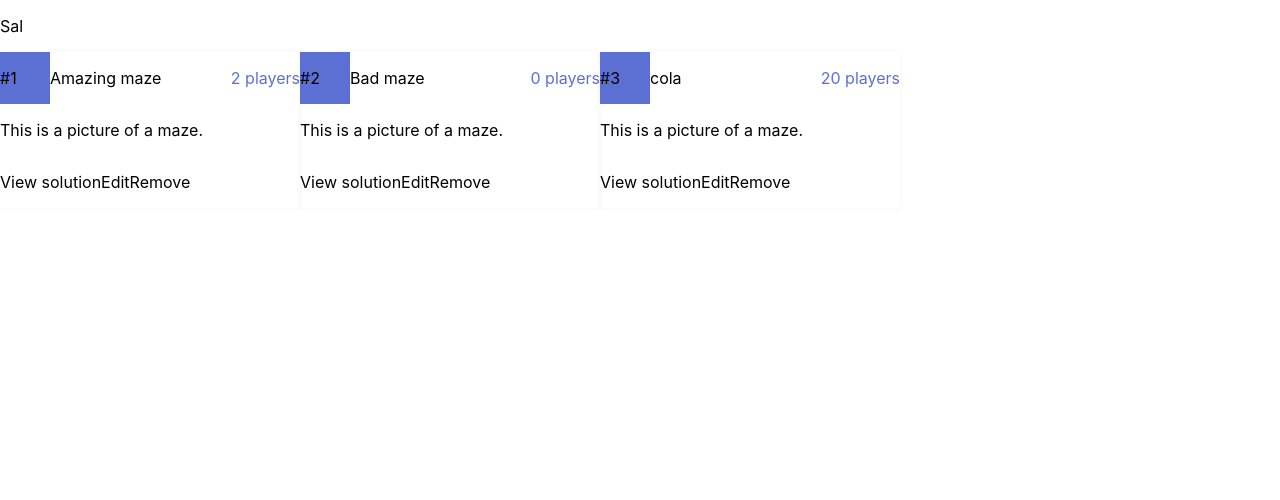
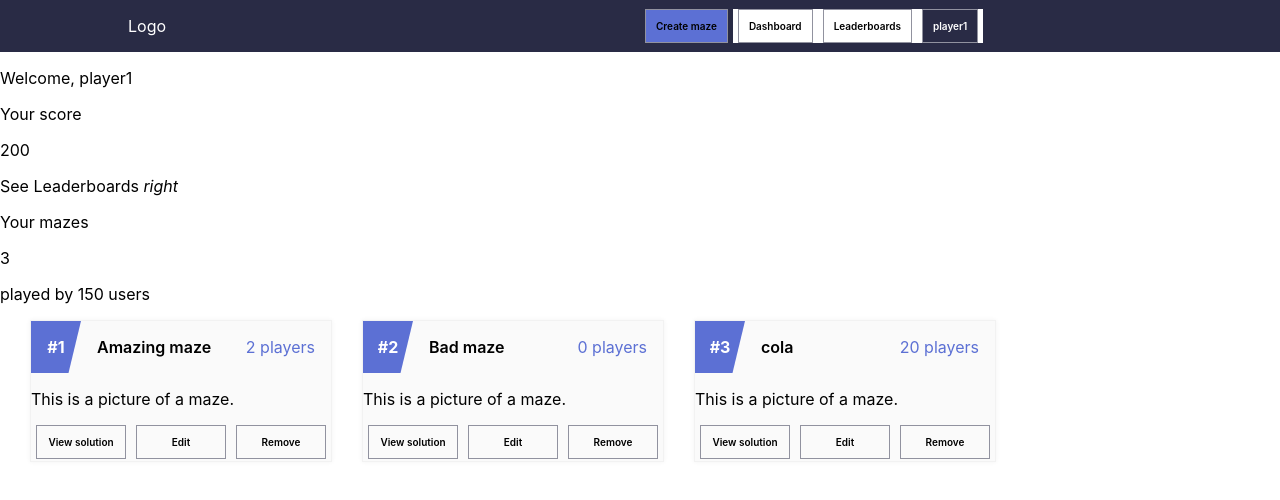
Before and after one commit to DorianPopa/aMAZEing, a React (Create React App) app in the folder amz-frontend/: page / in a window 1280 px wide. Shown: the top 500 px of the page. Built offline with nearby package versions, Linux system fonts and the light colour scheme.

Commit message:
work again

```diff
--- a/amz-frontend/src/App.js
+++ b/amz-frontend/src/App.js
@@ -3,9 +3,17 @@ import Dashboard from "./pages/Dashboard/Dashboard";
 import Config from "./config";
 
 function App() {
+  let state = {
+    player: {
+      name: "player1",
+      points: 200,
+      mazeCount: 3,
+      playedCount: 150,
+    },
+  };
   return (
     <div className="App">
-      <Dashboard data={Config.dummy[Config.currentUserID]} />
+      <Dashboard data={Config.dummy[Config.currentUserID]} player={state.player} />
     </div>
   );
 }
--- /dev/null
+++ b/amz-frontend/src/components/Button.js
@@ -0,0 +1,50 @@
+import React, { Component } from "react";
+import PropTypes from "prop-types";
+import "./Button.scss";
+import { ReactComponent as Edge } from "../assets/edge.svg";
+
+class Button extends Component {
+  constructor(props) {
+    super(props);
+    this.state = {};
+  }
+
+  getContent = () => {
+    return (
+      <div className={`inner ${this.props.color}`}>
+        {this.props.shape !== "shapeless" ? (
+          <div className="edge left">
+            <Edge />
+          </div>
+        ) : null}
+        <div className={`center ${this.props.color}`}>
+          {this.props.text !== "null" ? <p>{this.props.text}</p> : null}
+          {this.props.icon !== "null" ? <i className="material-icons">{this.props.icon}</i> : null}
+        </div>
+        {this.props.shape !== "shapeless" ? (
+          <div className="edge right">
+            <Edge />
+          </div>
+        ) : null}
+      </div>
+    );
+  };
+
+  render() {
+    return <div className={`${this.props.shape} myButton`}>{this.getContent()}</div>;
+  }
+}
+
+export default Button;
+
+Button.propTypes = {
+  color: PropTypes.string.isRequired,
+  shape: PropTypes.string,
+  icon: PropTypes.string,
+  text: PropTypes.string,
+};
+Button.defaultProps = {
+  icon: "null",
+  text: "null",
+  shape: "shapeless",
+};
--- /dev/null
+++ b/amz-frontend/src/components/Button.scss
@@ -0,0 +1,75 @@
+@import "../config.scss";
+.shapeless {
+  border: 1px solid #91929f;
+  margin-left: 5px;
+  margin-right: 5px;
+}
+.center > p {
+  font-size: 10px;
+  font-weight: 600;
+  //   text-align: center;
+  margin: 0;
+}
+// .shapeless.myButton {
+//   & > .inner > .center {
+//     display: flex;
+//     align-items: center;
+//     justify-content: center;
+//   }
+// }
+.inner {
+  display: flex;
+  align-items: center;
+  justify-content: center;
+  padding: 10px;
+  //   height: 50px;
+}
+.edge.right {
+  //   clip-path: polygon(0 0, 100% 0%, 75% 100%, 0% 100%);
+  width: 30px;
+  height: 100%;
+  transform: rotate(180deg);
+
+  & > svg {
+    height: 100%;
+    width: 100%;
+    object-fit: fill;
+  }
+}
+.edge.left {
+  //   clip-path: polygon(25% 0, 100% 0%, 100% 100%, 0% 100%);
+  width: 30px;
+  height: 100%;
+  margin-right: -1px;
+  & > svg {
+    height: 100%;
+    width: 100%;
+    object-fit: fill;
+  }
+}
+.shaped > .inner {
+  padding: 10px;
+  height: 100%;
+  & > .center {
+    display: flex;
+    align-items: center;
+    justify-content: center;
+    height: 100%;
+    padding: 20px;
+    & > p {
+      height: 100%;
+      width: 100%;
+      text-align: center;
+      margin: 0;
+    }
+  }
+}
+.blue {
+  background-color: $colorPrimary;
+}
+.purple {
+  background-color: $colorSecondary;
+  p {
+    color: white;
+  }
+}
--- /dev/null
+++ b/amz-frontend/src/components/DashNavBar.js
@@ -0,0 +1,30 @@
+import React, { Component } from "react";
+import Button from "./Button";
+import "./DashNavBar.scss";
+
+class DashNavBar extends Component {
+  constructor(props) {
+    super(props);
+    this.state = {};
+  }
+
+  render() {
+    return (
+      <div className="navbar">
+        <div className="logo">
+          <p>Logo</p>
+        </div>
+        <div className="buttons">
+          <Button color="blue" text="Create maze" shape="shapeless" />
+          <div className="pages">
+            <Button color="white" text="Dashboard" shape="shapeless" />
+            <Button color="white" text="Leaderboards" shape="shapeless" />
+            <Button color="purple" text="player1" shape="shapeless" />
+          </div>
+        </div>
+      </div>
+    );
+  }
+}
+
+export default DashNavBar;
--- /dev/null
+++ b/amz-frontend/src/components/DashNavBar.scss
@@ -0,0 +1,25 @@
+@import "../config.scss";
+
+.navbar {
+  display: flex;
+  flex-direction: row;
+  background-color: $colorSecondary;
+  align-items: center;
+  justify-content: center;
+  & > .logo {
+    flex: 1;
+    margin-left: 10%;
+    color: white;
+  }
+  & > .buttons {
+    display: flex;
+    flex: 1;
+
+    margin-right: 10%;
+
+    & > .pages {
+      display: flex;
+      background-color: white;
+    }
+  }
+}
--- a/amz-frontend/src/components/Maze/Card.js
+++ b/amz-frontend/src/components/Maze/Card.js
@@ -1,5 +1,6 @@
 import React, { Component } from "react";
 import CardButton from "./CardButton";
+import Button from "../../components/Button";
 import "./Card.scss";
 
 class Card extends Component {
@@ -26,9 +27,9 @@ class Card extends Component {
           <p>This is a picture of a maze.</p>
         </div>
         <div className="footer">
-          <CardButton name="View solution" />
-          <CardButton name="Edit" />
-          <CardButton name="Remove" />
+          <Button text="View solution" color="white" />
+          <Button text="Edit" color="white" />
+          <Button text="Remove" color="white" />
         </div>
       </div>
     );
--- a/amz-frontend/src/components/Maze/Card.scss
+++ b/amz-frontend/src/components/Maze/Card.scss
@@ -6,6 +6,8 @@
   display: flex;
   flex-direction: column;
   box-shadow: 0 0 5px rgba(0, 0, 0, 0.05);
+  background-color: $cardBackground;
+  border: 1px solid #f2f2f2;
 
   & > .header {
     display: flex;
@@ -14,21 +16,36 @@
       height: 100%;
       width: 50px;
       background-color: $colorPrimary;
+      clip-path: polygon(0 0, 100% 0, 75% 100%, 0% 100%);
       & > p {
         margin-bottom: 0;
+        text-align: center;
+        color: white;
+        font-weight: 700;
       }
     }
 
     & > .title {
       flex: 1;
+      & > p {
+        margin-bottom: 0;
+        text-align: left;
+        margin-left: 1em;
+        font-weight: 600;
+      }
     }
     & > .playerCount {
       color: $colorPrimary;
+      margin-right: 1em;
     }
   }
 
   & > .footer {
     width: 100%;
     display: flex;
+
+    & > .myButton {
+      flex: 1;
+    }
   }
 }
--- a/amz-frontend/src/config.scss
+++ b/amz-frontend/src/config.scss
@@ -5,3 +5,8 @@ $startGreen: #40af00;
 $finishRed: #b10000;
 $orange: #e7971f;
 $black: #131420;
+$cardBackground: #fafafa;
+
+// p {
+//   margin: 0;
+// }
--- a/amz-frontend/src/pages/Dashboard/Dashboard.js
+++ b/amz-frontend/src/pages/Dashboard/Dashboard.js
@@ -1,6 +1,8 @@
 import React, { Component } from "react";
+import PropTypes from "prop-types";
 import Card from "../../components/Maze/Card";
-import PropTypes from "prop-types";
+import Button from "../../components/Button";
+import DashNavBar from "../../components/DashNavBar";
 import "./Dashboard.scss";
 
 class Dashboard extends Component {
@@ -17,7 +19,22 @@ class Dashboard extends Component {
     let i = 0;
     return (
       <div className="dashboard">
-        <p>Sal</p>
+        <DashNavBar />
+        <div className="welcome">
+          <p>Welcome, {this.props.player.name}</p>
+          <div className="stat-card">
+            <p>Your score</p>
+            <p>{this.props.player.points}</p>
+            <p>
+              See Leaderboards <i className="material-icons">right</i>
+            </p>
+          </div>
+          <div className="stat-card">
+            <p>Your mazes</p>
+            <p>{this.props.player.mazeCount}</p>
+            <p>played by {this.props.player.playedCount} users</p>
+          </div>
+        </div>
         <div className="user_mazes">
           {this.getUserMazes(1)
             .slice(0, 4)
--- a/amz-frontend/src/pages/Dashboard/Dashboard.scss
+++ b/amz-frontend/src/pages/Dashboard/Dashboard.scss
@@ -2,4 +2,8 @@
 
 .user_mazes {
   display: flex;
+
+  & > .user_maze_card {
+    margin-left: 30px;
+  }
 }
```
Also changed, not shown: amz-frontend/src/assets/edge.svg (added).
